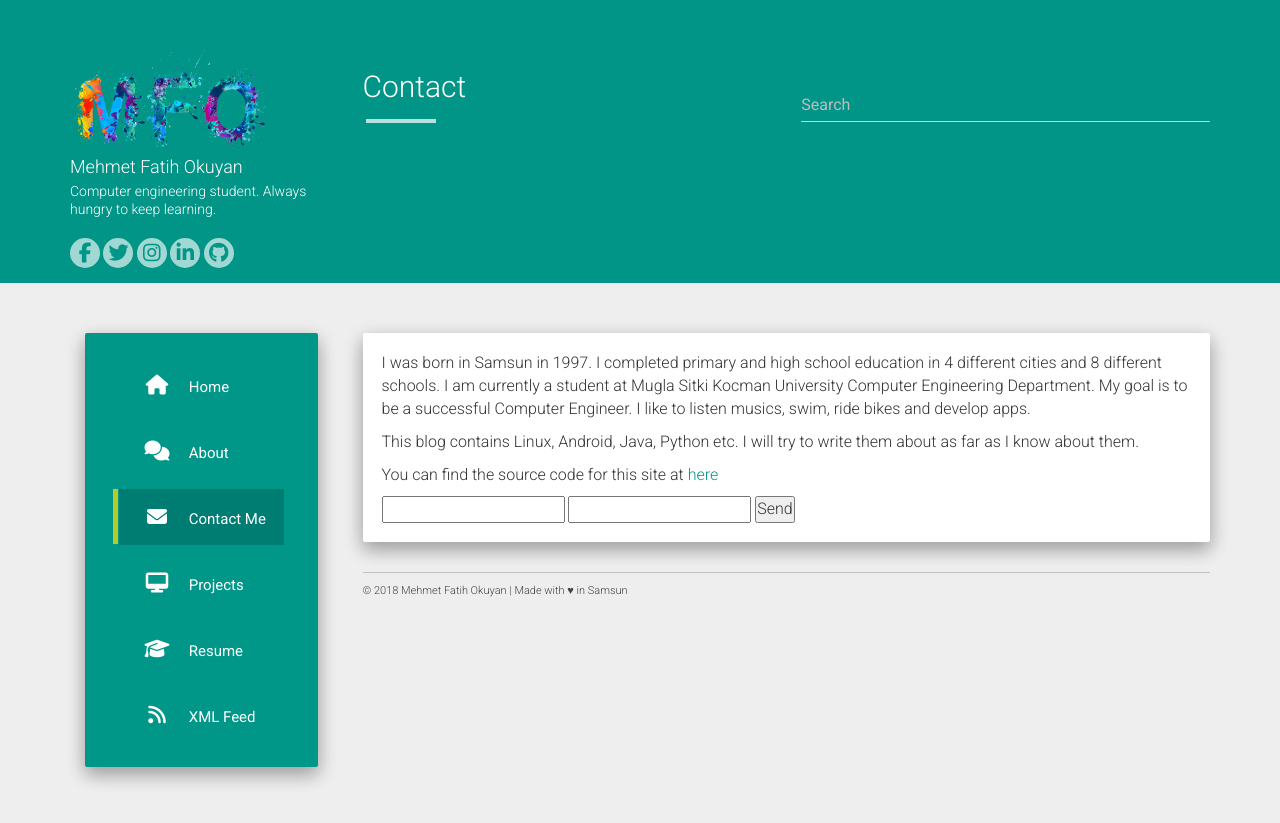
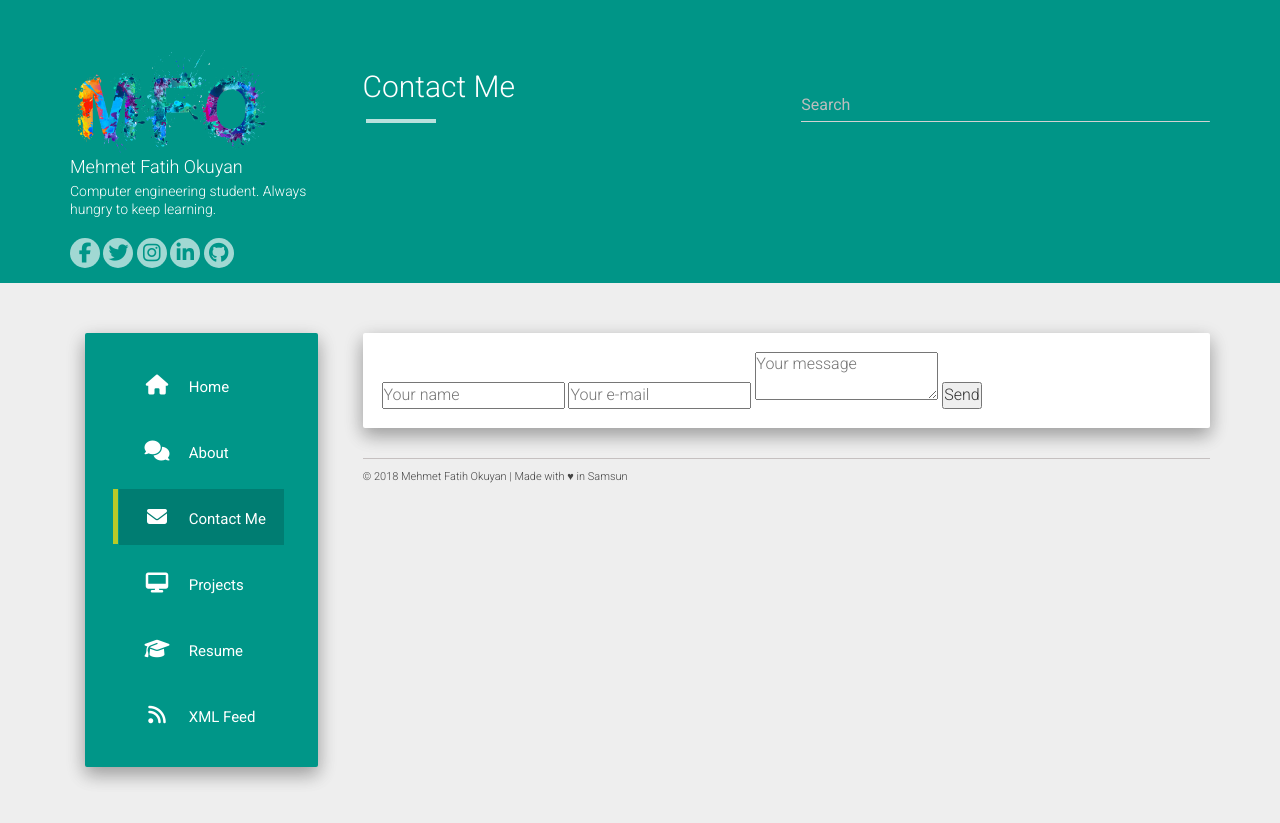
Before and after one commit to okuyanf61/okuyanf61.github.io, a Jekyll site: the page built from contact.md, in a window 1280 px wide. Shown: the top 823 px of the page. Built offline with Jekyll 4.4.1, drawn with Linux system fonts in a browser that asks for light colours; nearby versions of some CDN libraries.

Commit message:
Update contact.md

```diff
--- a/contact.md
+++ b/contact.md
@@ -1,19 +1,16 @@
 ---
 layout: page
-title: Contact
+title: Contact Me
 permalink: /contact/
 ---
-I was born in Samsun in 1997. I completed primary and high school education in 4 different cities and 8 different schools. I am currently a student at Mugla Sitki Kocman University Computer Engineering Department. My goal is to be a successful Computer Engineer. I like to listen musics, swim, ride bikes and develop apps.
 
-This blog contains Linux, Android, Java, Python etc. I will try to write them about as far as I know about them.
-
-
-You can find the source code for this site at [here](https://github.com/okuyanf61/okuyanf61.github.io)
-
-
-<form action="https://formspree.io/your@email.com"
-      method="POST">
-    <input type="text" name="name">
-    <input type="email" name="_replyto">
-    <input type="submit" value="Send">
+<form accept-charset="UTF-8" method="POST" action="https://formspree.io/{{ site.email }}" ref="contact">
+      <fieldset>
+        <input type="hidden" name="_subject" value="New contact!" />
+        <input type="hidden" name="_language" value="en" />
+        <input type="text" name="name" placeholder="Your name">
+        <input type="text" name="email" placeholder="Your e-mail">
+        <textarea name="message" onkeyup="adjust_textarea(this)" placeholder="Your message"></textarea>
+        <button type="submit">Send</button>
+      </fieldset>
 </form>
```
